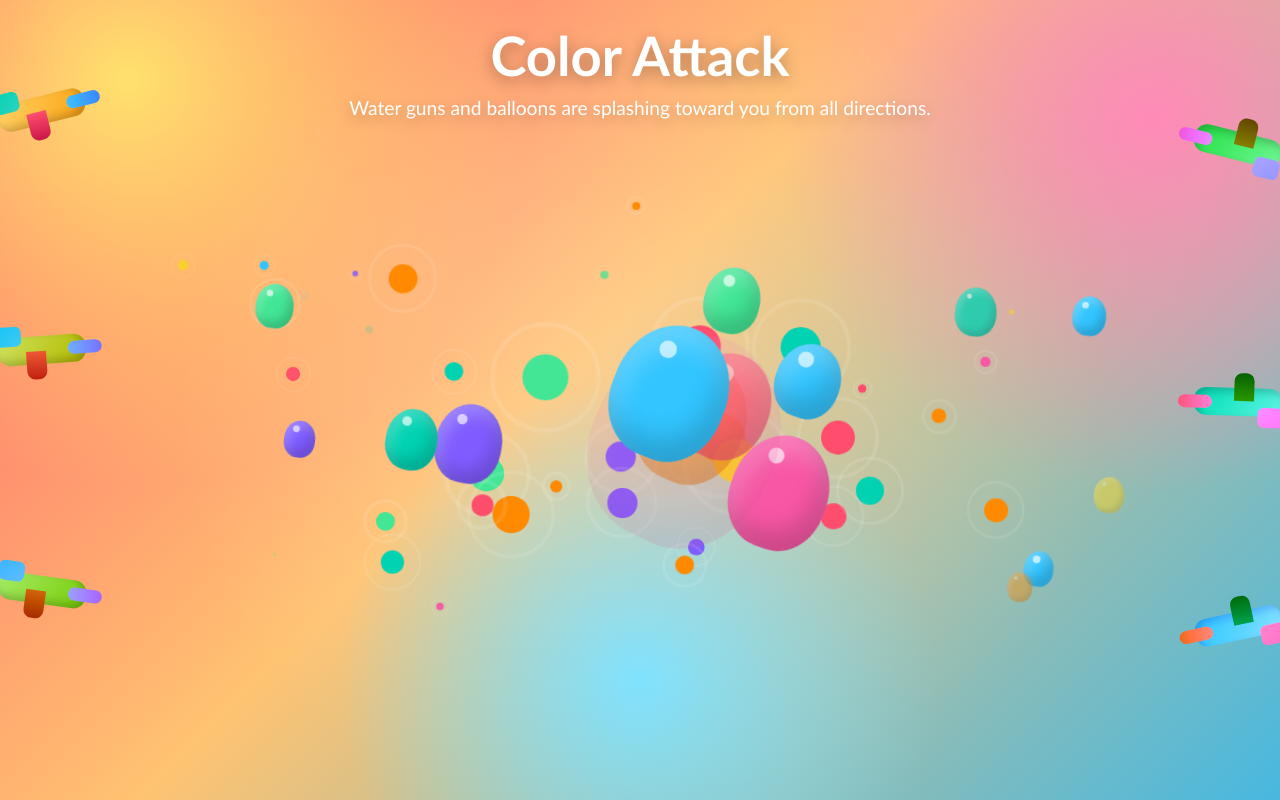
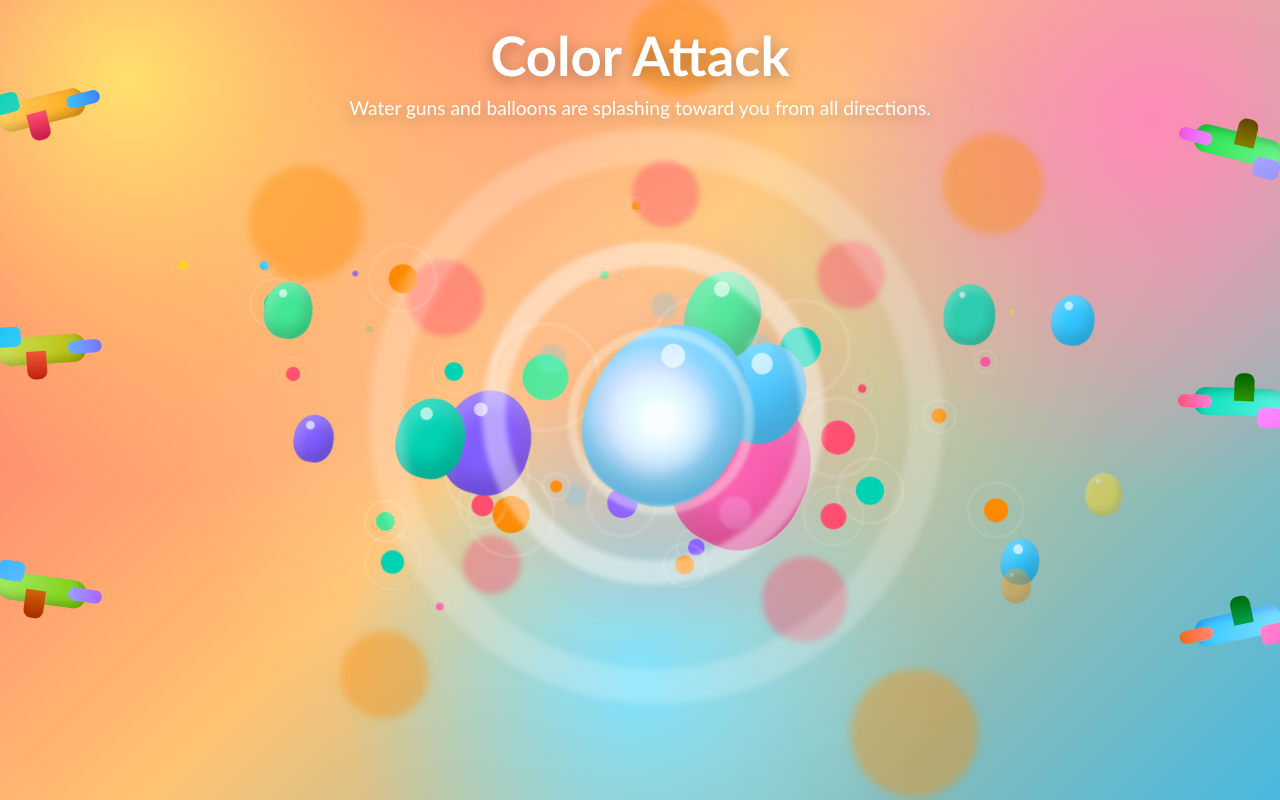
Before and after one commit to HappyNewYear-2026/holi, a Next.js app: page /wish in a window 1280 px wide. Built offline with nearby package versions, Linux system fonts and the light colour scheme.

Commit message:
Add color-blast styles and update keyframes
Added new styles for color-blast animations and adjusted existing keyframes.

```diff
--- a/app/globals.css
+++ b/app/globals.css
@@ -251,6 +251,7 @@ body {
   box-shadow: inset -6px -8px 12px rgba(0, 0, 0, 0.18),
     inset 5px 7px 12px rgba(255, 255, 255, 0.25);
   animation: balloonStrike linear infinite;
+  z-index: 2;
 }
 
 .strike-balloon::after {
@@ -262,6 +263,53 @@ body {
   background: rgba(255, 255, 255, 0.65);
   top: 14%;
   left: 26%;
+}
+
+.color-blast {
+  position: absolute;
+  left: 50%;
+  top: 50%;
+  border-radius: 50%;
+  opacity: 0;
+  pointer-events: none;
+  filter: blur(0.6px);
+  mix-blend-mode: screen;
+  background: radial-gradient(
+    circle,
+    rgba(255, 255, 255, 0.95) 0 18%,
+    var(--c) 36%,
+    transparent 76%
+  );
+  animation: colorSpread linear infinite;
+  z-index: 3;
+}
+
+.color-blast::before {
+  content: "";
+  position: absolute;
+  inset: -24%;
+  border-radius: 50%;
+  border: 3px solid rgba(255, 255, 255, 0.72);
+  opacity: 0;
+  animation: colorRing linear infinite;
+  animation-duration: inherit;
+  animation-delay: inherit;
+}
+
+.color-blast::after {
+  content: "";
+  position: absolute;
+  inset: -170%;
+  opacity: 0;
+  background:
+    radial-gradient(circle at 14% 30%, var(--c) 0 8px, transparent 9px),
+    radial-gradient(circle at 84% 26%, var(--c) 0 7px, transparent 8px),
+    radial-gradient(circle at 22% 76%, var(--c) 0 6px, transparent 7px),
+    radial-gradient(circle at 76% 82%, var(--c) 0 9px, transparent 10px),
+    radial-gradient(circle at 52% 12%, var(--c) 0 7px, transparent 8px);
+  animation: splatterDots linear infinite;
+  animation-duration: inherit;
+  animation-delay: inherit;
 }
 
 @keyframes splashRush {
@@ -294,12 +342,80 @@ body {
     opacity: 1;
   }
 
-  84% {
+  78% {
+    opacity: 1;
+  }
+
+  90% {
+    transform: translate(0, 0) scale(3.2) rotate(32deg);
     opacity: 1;
   }
 
   100% {
-    transform: translate(0, 0) scale(2.6) rotate(26deg);
+    transform: translate(0, 0) scale(0.1) rotate(36deg);
+    opacity: 0;
+  }
+}
+
+@keyframes colorSpread {
+  0% {
+    transform: translate(var(--bx), var(--by)) scale(0.1);
+    opacity: 0;
+  }
+
+  76% {
+    transform: translate(0, 0) scale(0.28);
+    opacity: 0;
+  }
+
+  84% {
+    opacity: 0.96;
+  }
+
+  100% {
+    transform: translate(0, 0) scale(8.2);
+    opacity: 0;
+  }
+}
+
+@keyframes colorRing {
+  0% {
+    transform: scale(0.4);
+    opacity: 0;
+  }
+
+  78% {
+    transform: scale(0.6);
+    opacity: 0;
+  }
+
+  88% {
+    opacity: 0.95;
+  }
+
+  100% {
+    transform: scale(2.9);
+    opacity: 0;
+  }
+}
+
+@keyframes splatterDots {
+  0% {
+    transform: scale(0.4);
+    opacity: 0;
+  }
+
+  80% {
+    transform: scale(0.4);
+    opacity: 0;
+  }
+
+  92% {
+    opacity: 0.85;
+  }
+
+  100% {
+    transform: scale(1.7);
     opacity: 0;
   }
 }
```
